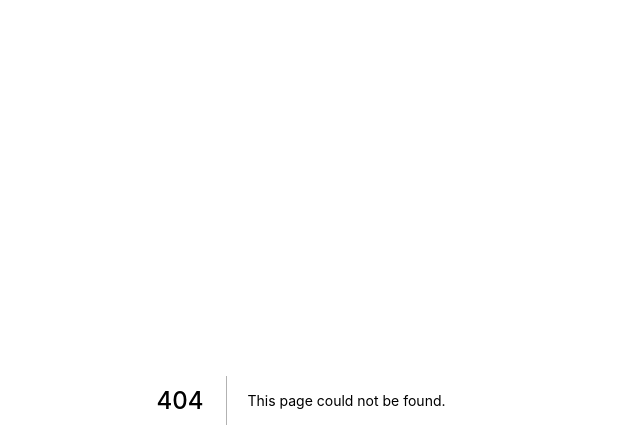
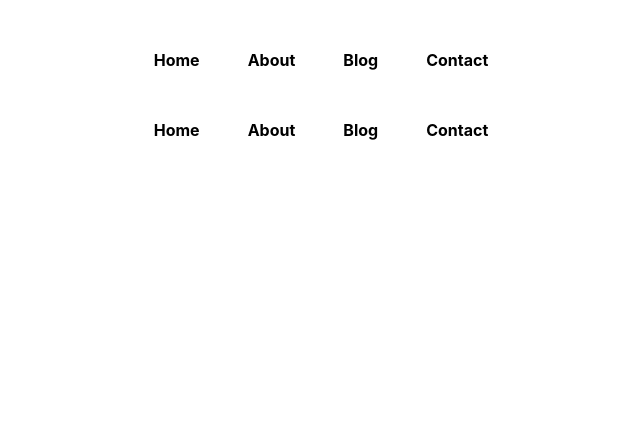
Before and after one commit to PinkalRaval/hunting-coder-next-js, a Next.js app: page /component/Navbar in a window 1280 px wide. Before the commit this address had no page. Shown: the top 448 px of the page, without its empty margins (339-979 px from the left). Built offline with nearby package versions, Linux system fonts and the light colour scheme.

Commit message:
Displaying Navbar on all pages

```diff
--- a/pages/_app.js
+++ b/pages/_app.js
@@ -1,7 +1,12 @@
 import '../styles/globals.css'
+import Navbar from './component/Navbar'
 
 function MyApp({ Component, pageProps }) {
-  return <Component {...pageProps} />
+
+  return <>
+    <Navbar />
+    <Component {...pageProps} />
+  </>
 }
 
 export default MyApp
--- /dev/null
+++ b/pages/component/Navbar.js
@@ -0,0 +1,18 @@
+import React from 'react'
+import Link from 'next/link'
+import styles from '/styles/Home.module.css'
+
+const Navbar = () => {
+  return (
+    <nav className={styles.mainNav}>
+        <ul>
+          <Link href='/'><li>Home</li></Link>
+          <Link href='/about'><li>About</li></Link>
+          <Link href='/blog'><li>Blog</li></Link>
+          <Link href='/contact'><li>Contact</li></Link>
+        </ul>
+      </nav>
+  )
+}
+
+export default Navbar
```
Also changed, not shown: pages/index.js (+1 -12 lines).
